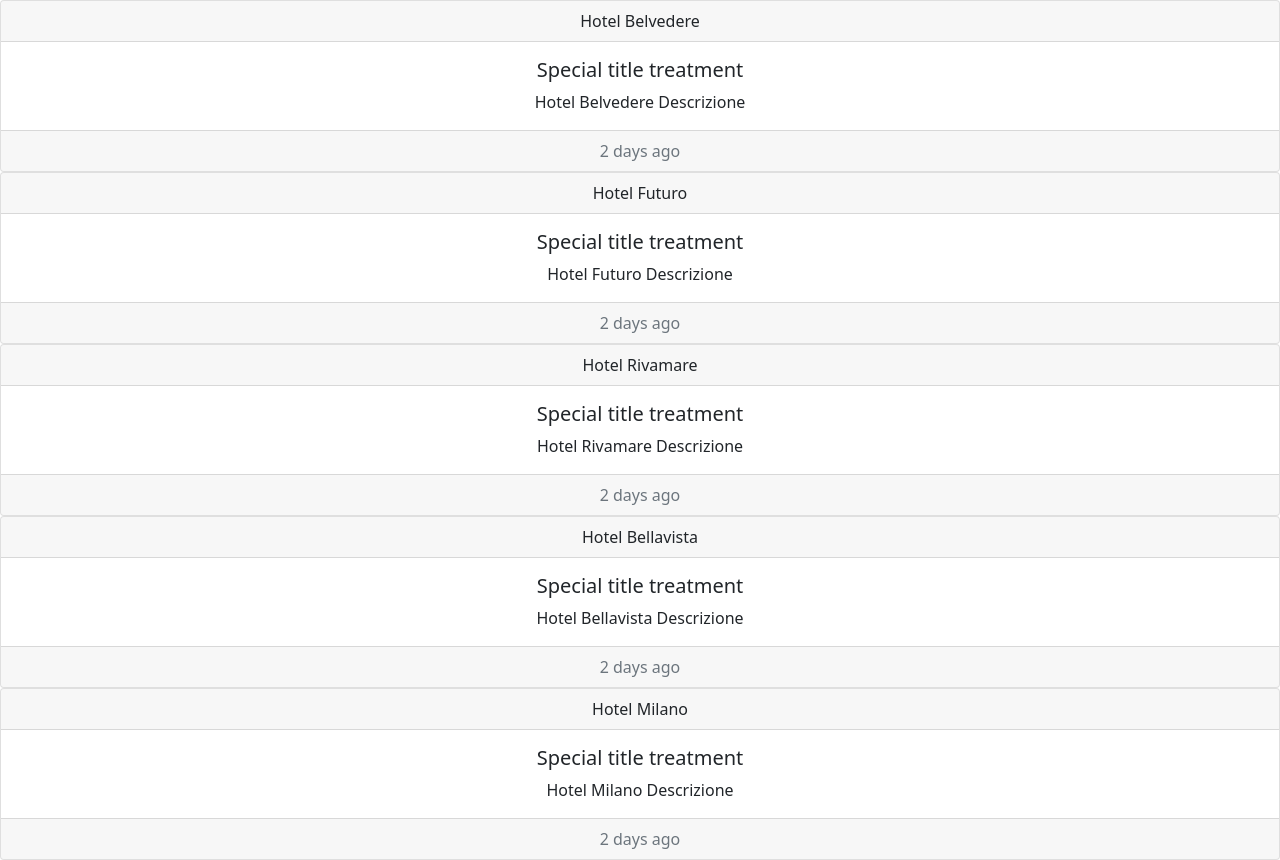
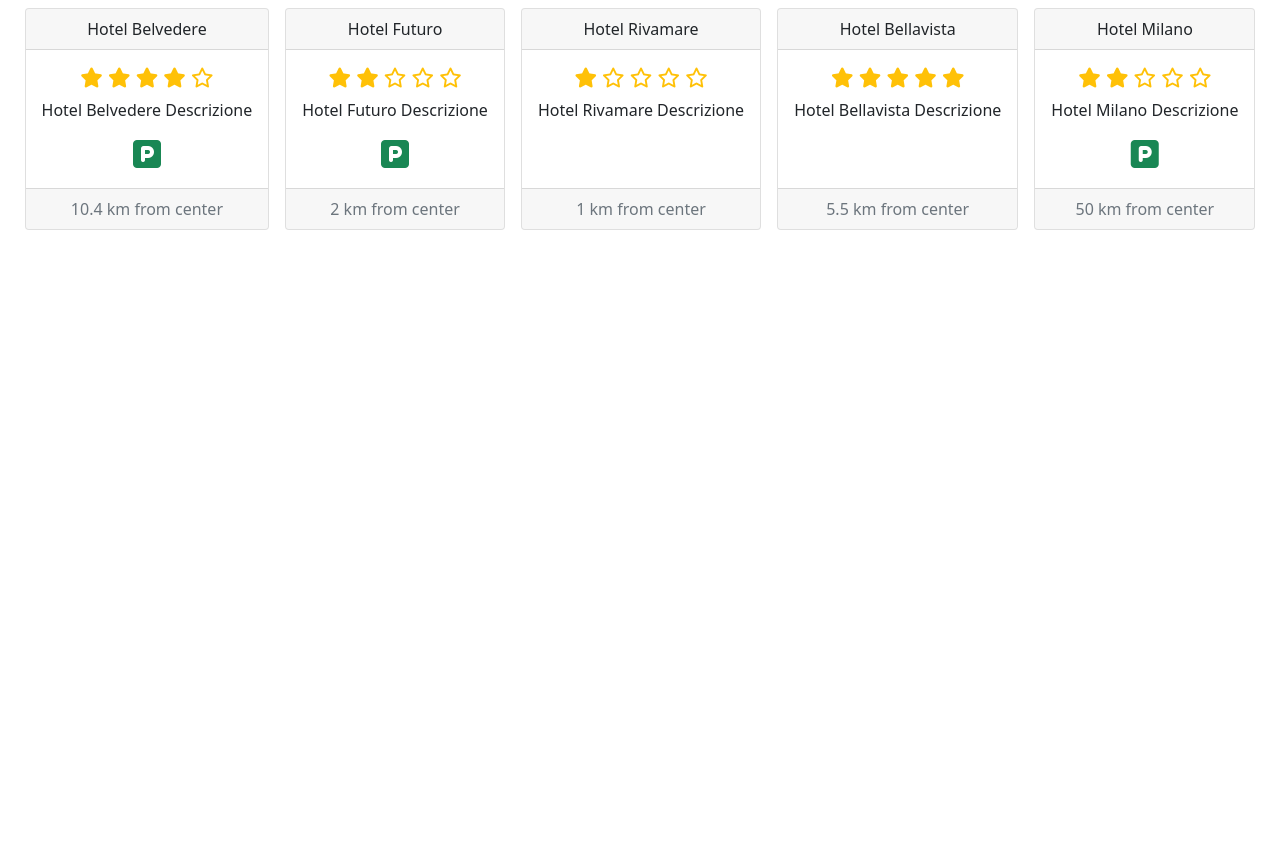
Before and after one commit to AlexTimoncini/php-hotel, a PHP site: page / in a window 1280 px wide. After the commit the page ends 230 px from the top, so only its background shows below. Run offline with PHP 8.4, Linux system fonts and the light colour scheme.

Commit message:
added style to cards, vote converted in 5 stars, parking in a green icon

```diff
--- a/index.php
+++ b/index.php
@@ -45,22 +45,36 @@
 <head>
     <meta charset="UTF-8">
     <meta name="viewport" content="width=device-width, initial-scale=1.0">
+    <link rel="stylesheet" href="https://cdnjs.cloudflare.com/ajax/libs/font-awesome/6.4.0/css/all.min.css" integrity="sha512-iecdLmaskl7CVkqkXNQ/ZH/XLlvWZOJyj7Yy7tcenmpD1ypASozpmT/E0iPtmFIB46ZmdtAc9eNBvH0H/ZpiBw==" crossorigin="anonymous" referrerpolicy="no-referrer" />
     <link href="https://cdn.jsdelivr.net/npm/bootstrap@5.0.2/dist/css/bootstrap.min.css" rel="stylesheet" integrity="sha384-EVSTQN3/azprG1Anm3QDgpJLIm9Nao0Yz1ztcQTwFspd3yD65VohhpuuCOmLASjC" crossorigin="anonymous">
     <title>Hotel? Boo-Le-An</title>
 </head>
 <body>
-    <div class="ivy_cards">
+    <form action="./server.php" method="GET"></form>
+    <div class="ivy_cards d-flex justify-content-center">
         <?php foreach($hotels as $hotel) { ?>
-            <div class="card text-center">
+            <div class="card text-center m-2">
                 <div class="card-header">
                     <?php echo $hotel['name'] ?>
                 </div>
                 <div class="card-body">
-                    <h5 class="card-title">Special title treatment</h5>
+                    <h5 class="card-title text-warning">
+                        <?php for ($i = 0; $i < $hotel['vote']; $i++) { ?>
+                            <span> <i class="fa-solid fa-star"></i> </span>
+                        <?php   } ?>
+                        <?php for ($i = 0; $i < (5 - $hotel['vote']); $i++) { ?>
+                            <span> <i class="fa-regular fa-star"></i> </span>
+                        <?php   } ?>
+                    </h5>
                     <p class="card-text"><?php echo $hotel['description'] ?></p>
+                    <p class="card-text">
+                        <?php if ($hotel['parking']) { ?>
+                            <span class="text-success"><i class="fa-solid fa-square-parking fa-2x"></i></span>
+                        <?php } ?>
+                    </p>
                 </div>
                     <div class="card-footer text-muted">
-                        2 days ago
+                        <?php echo $hotel['distance_to_center'] ?> km from center
                     </div>
                 </div>
         <?php } ?>
```
